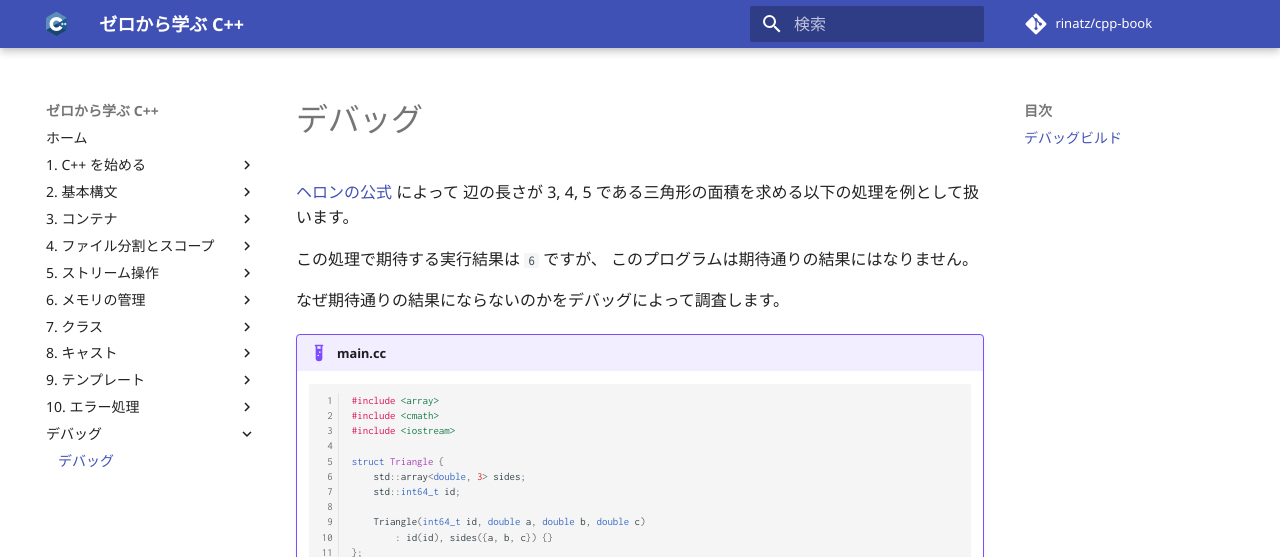
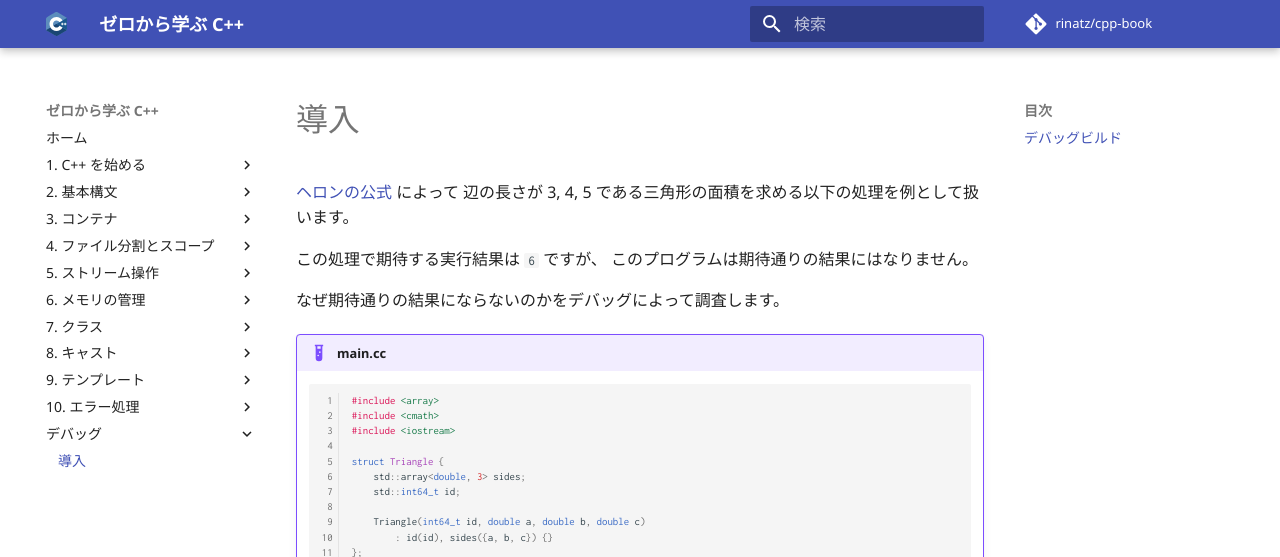
Before and after one commit to rinatz/cpp-book, an MkDocs documentation site: the page built from docs/debug-introduction.md, in a window 1280 px wide and 1247 px high. Shown: the top 557 px of the window. Built offline with MkDocs 1.6.1 and Material for MkDocs 9.7.7, drawn with Linux system fonts in a browser that asks for light colours; comment, search, counter and statistics services are not loaded.

Commit message:
Change page title and rename file

```diff
--- a/docs/debug.md
+++ b/docs/debug-introduction.md
@@ -1,4 +1,4 @@
-# デバッグ
+# 導入
 
 [ヘロンの公式] によって
 辺の長さが 3, 4, 5 である三角形の面積を求める以下の処理を例として扱います。
--- a/mkdocs.yml
+++ b/mkdocs.yml
@@ -104,4 +104,4 @@ nav:
       - 10.1 例外処理: ch10-01-exceptions.md
       - 10.2 シグナル: ch10-02-signals.md
   - デバッグ:
-      - デバッグ: debug.md
+      - 導入: debug-introduction.md
```
